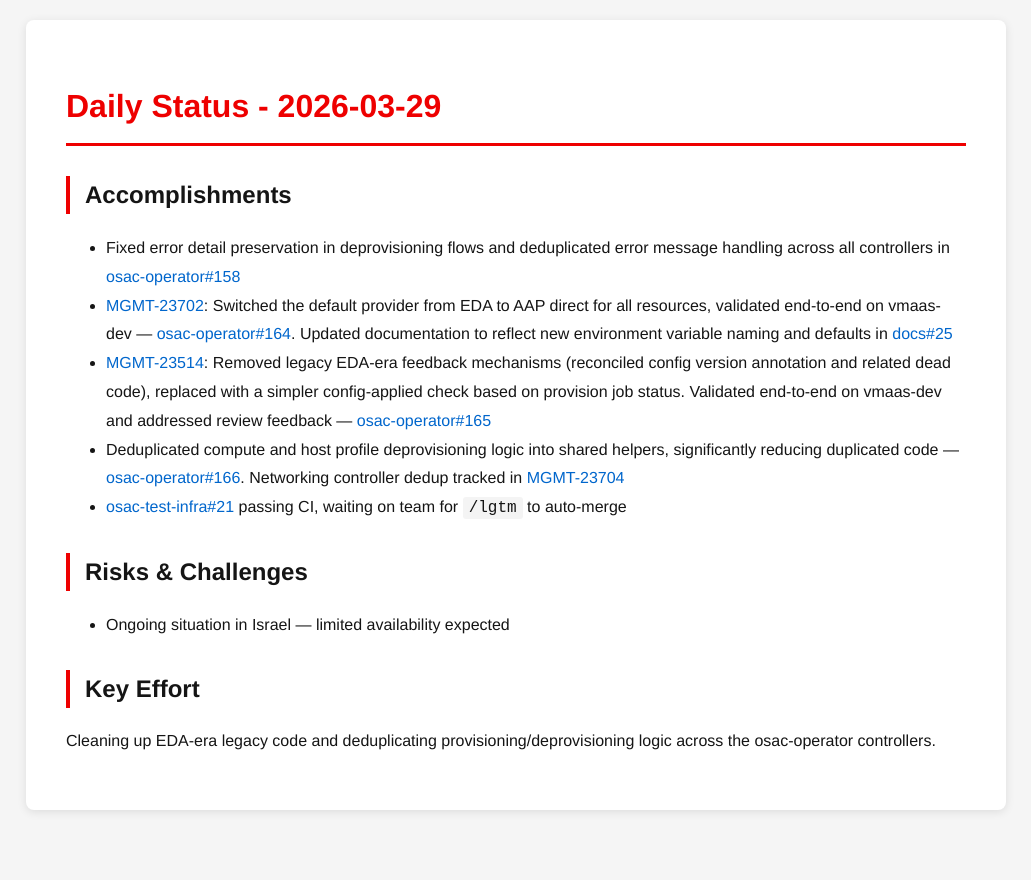
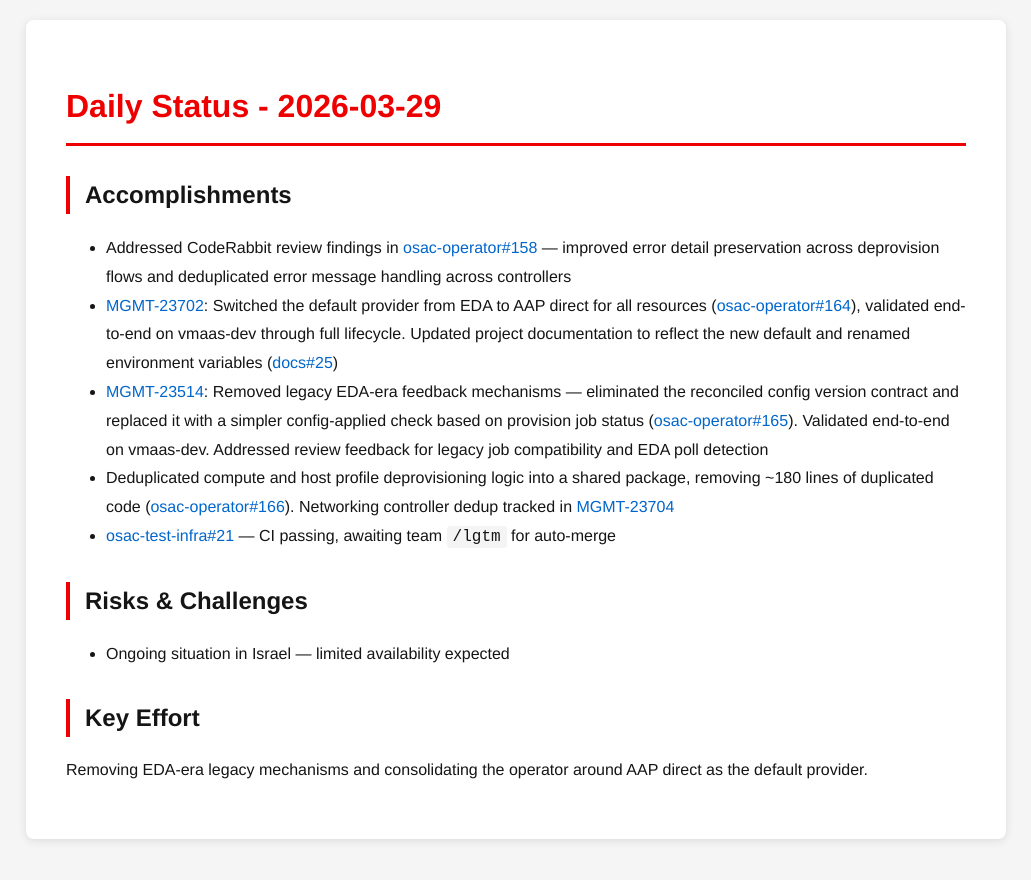
Before and after one commit to tzvatot/daily-status, a Jekyll site: the page built from 2026-03-29.md, in a window 1280 px wide. Shown: the top 880 px of the page, without its empty margins (124-1155 px from the left). Built offline with Jekyll 4.4.1, drawn with Linux system fonts in a browser that asks for light colours.

Commit message:
Daily status update - 2026-03-29

```diff
--- a/2026-03-29.md
+++ b/2026-03-29.md
@@ -7,14 +7,14 @@
 # Daily Status - 2026-03-29
 
 ## Accomplishments
-- Fixed error detail preservation in deprovisioning flows and deduplicated error message handling across all controllers in [osac-operator#158](https://github.com/osac-project/osac-operator/pull/158)
-- [MGMT-23702](https://issues.redhat.com/browse/MGMT-23702): Switched the default provider from EDA to AAP direct for all resources, validated end-to-end on vmaas-dev — [osac-operator#164](https://github.com/osac-project/osac-operator/pull/164). Updated documentation to reflect new environment variable naming and defaults in [docs#25](https://github.com/osac-project/docs/pull/25)
-- [MGMT-23514](https://issues.redhat.com/browse/MGMT-23514): Removed legacy EDA-era feedback mechanisms (reconciled config version annotation and related dead code), replaced with a simpler config-applied check based on provision job status. Validated end-to-end on vmaas-dev and addressed review feedback — [osac-operator#165](https://github.com/osac-project/osac-operator/pull/165)
-- Deduplicated compute and host profile deprovisioning logic into shared helpers, significantly reducing duplicated code — [osac-operator#166](https://github.com/osac-project/osac-operator/pull/166). Networking controller dedup tracked in [MGMT-23704](https://issues.redhat.com/browse/MGMT-23704)
-- [osac-test-infra#21](https://github.com/osac-project/osac-test-infra/pull/21) passing CI, waiting on team for `/lgtm` to auto-merge
+- Addressed CodeRabbit review findings in [osac-operator#158](https://github.com/osac-project/osac-operator/pull/158) — improved error detail preservation across deprovision flows and deduplicated error message handling across controllers
+- [MGMT-23702](https://issues.redhat.com/browse/MGMT-23702): Switched the default provider from EDA to AAP direct for all resources ([osac-operator#164](https://github.com/osac-project/osac-operator/pull/164)), validated end-to-end on vmaas-dev through full lifecycle. Updated project documentation to reflect the new default and renamed environment variables ([docs#25](https://github.com/osac-project/docs/pull/25))
+- [MGMT-23514](https://issues.redhat.com/browse/MGMT-23514): Removed legacy EDA-era feedback mechanisms — eliminated the reconciled config version contract and replaced it with a simpler config-applied check based on provision job status ([osac-operator#165](https://github.com/osac-project/osac-operator/pull/165)). Validated end-to-end on vmaas-dev. Addressed review feedback for legacy job compatibility and EDA poll detection
+- Deduplicated compute and host profile deprovisioning logic into a shared package, removing ~180 lines of duplicated code ([osac-operator#166](https://github.com/osac-project/osac-operator/pull/166)). Networking controller dedup tracked in [MGMT-23704](https://issues.redhat.com/browse/MGMT-23704)
+- [osac-test-infra#21](https://github.com/osac-project/osac-test-infra/pull/21) — CI passing, awaiting team `/lgtm` for auto-merge
 
 ## Risks & Challenges
 - Ongoing situation in Israel — limited availability expected
 
 ## Key Effort
-Cleaning up EDA-era legacy code and deduplicating provisioning/deprovisioning logic across the osac-operator controllers.
+Removing EDA-era legacy mechanisms and consolidating the operator around AAP direct as the default provider.
```
